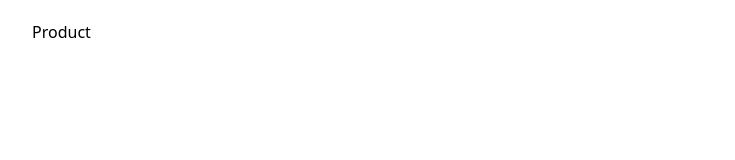
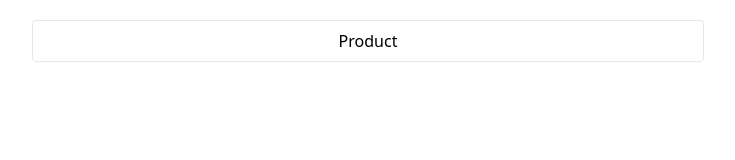
Before and after one commit to ToxToxx/ReactTS, a React (Create React App) app in the folder projectreactts/: page / in a window 1280 px wide. Shown: the top 160 px of the page, without its empty margins (272-1007 px from the left). Built offline with nearby package versions, Linux system fonts and the light colour scheme.

Commit message:
made interface for models

```diff
--- a/projectreactts/src/App.tsx
+++ b/projectreactts/src/App.tsx
@@ -1,12 +1,12 @@
 import React, {useState, createElement as e} from 'react';
 import {Product} from './components/Product'
-
+import {products} from './data/products'
 
 
 function App() {
   return (
     <div className ="container mx-auto max-w-2xl pt-5">
-      <Product />
+      <Product product={products[0]} />
     </div>
   )
 }
--- a/projectreactts/src/components/Product.tsx
+++ b/projectreactts/src/components/Product.tsx
@@ -1,5 +1,8 @@
-export function Product(){
+export function Product(props: any){
+    console.log(props)
     return(
-        <div> Product </div>
+        <div
+        className="border py-2 px-4 rounded flex flex-col items-center mb-2">
+             Product </div>
     )
 }
--- /dev/null
+++ b/projectreactts/src/data/products.ts
@@ -0,0 +1,16 @@
+import { IProduct } from "../models"
+
+export const products: IProduct[] = [
+    {
+        "id": 1,
+        "title": "Fjallraven - Foldsack No. 1 Backpack, Fits 15 Laptops",
+        "price": 109.95,
+        "description": "Your perfect pack for everyday use and walks in the forest. Stash your laptop (up to 15 inches) in the padded sleeve, your everyday",
+        "category": "men's clothing",
+        "image": "https://fakestoreapi.com/img/81fPKd-2AYL._AC_SL1500_.jpg",
+        "rating": {
+            "rate": 3.9,
+            "count": 120
+        }
+    }
+]
--- /dev/null
+++ b/projectreactts/src/models.ts
@@ -0,0 +1,12 @@
+export interface IProduct {
+    id: number,
+    title: string,
+    price: number,
+    description: string,
+    category: string,
+    image: string,
+    rating: {
+        rate: number,
+        count: number
+    }
+}
```
